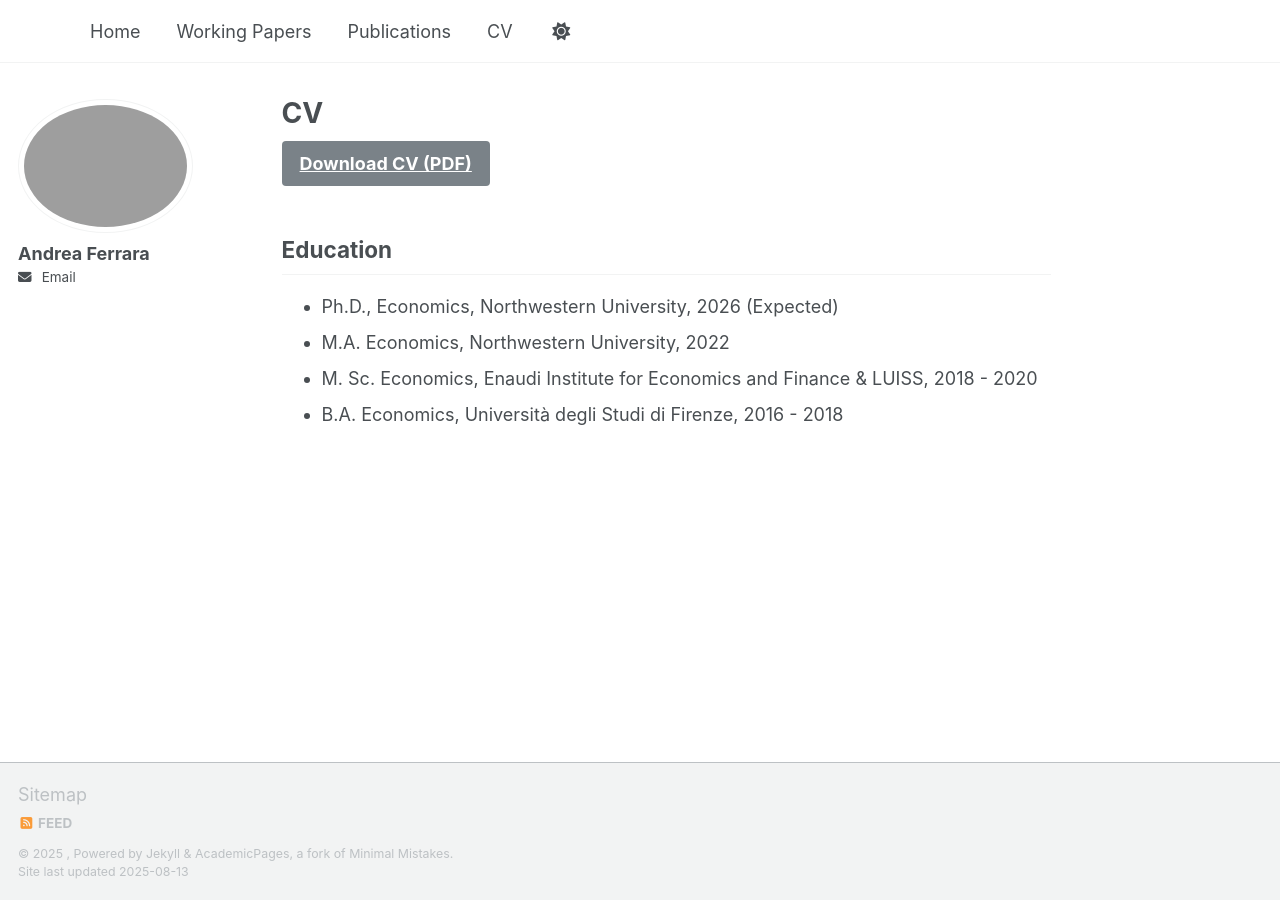
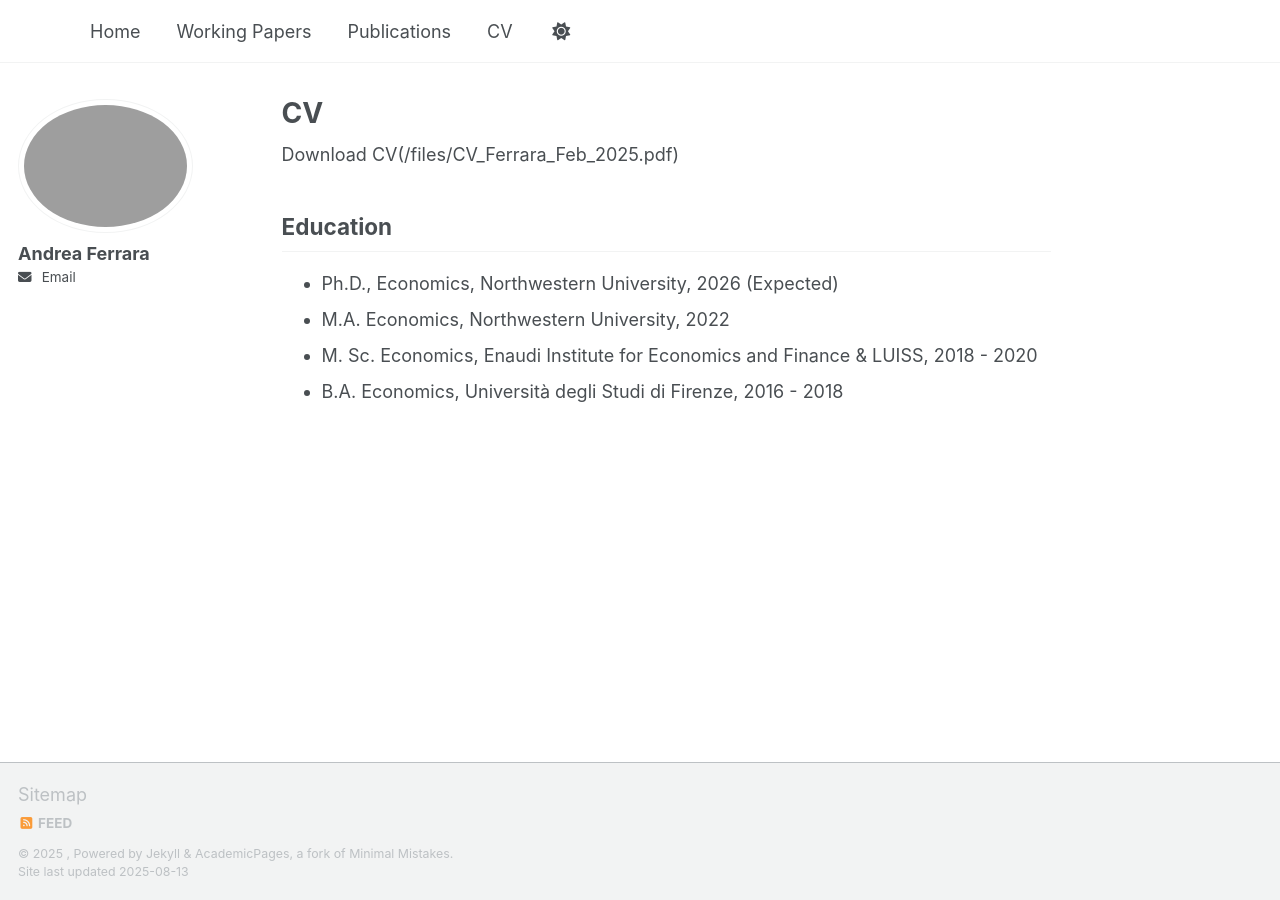
Before and after one commit to AndreaFerrara1997/AndreaFerrara1997.github.io, a Jekyll site: the page built from _pages/cv.md, in a window 1280 px wide. Built offline with Jekyll 4.4.1, drawn with Linux system fonts in a browser that asks for light colours; a script that is not in the unit is left out.

Commit message:
Update cv.md

```diff
--- a/_pages/cv.md
+++ b/_pages/cv.md
@@ -5,10 +5,9 @@ permalink: /cv/
 author_profile: true
 ---
 
-[Download CV (PDF)](/files/CV_Ferrara_Feb_2025.pdf){: .btn .btn--primary .btn--large }
+Download CV(/files/CV_Ferrara_Feb_2025.pdf)
 
 ## Education
-
 - Ph.D., Economics, Northwestern University, 2026 (Expected)
 - M.A. Economics, Northwestern University, 2022
 - M. Sc. Economics, Enaudi Institute for Economics and Finance & LUISS, 2018 - 2020
```
